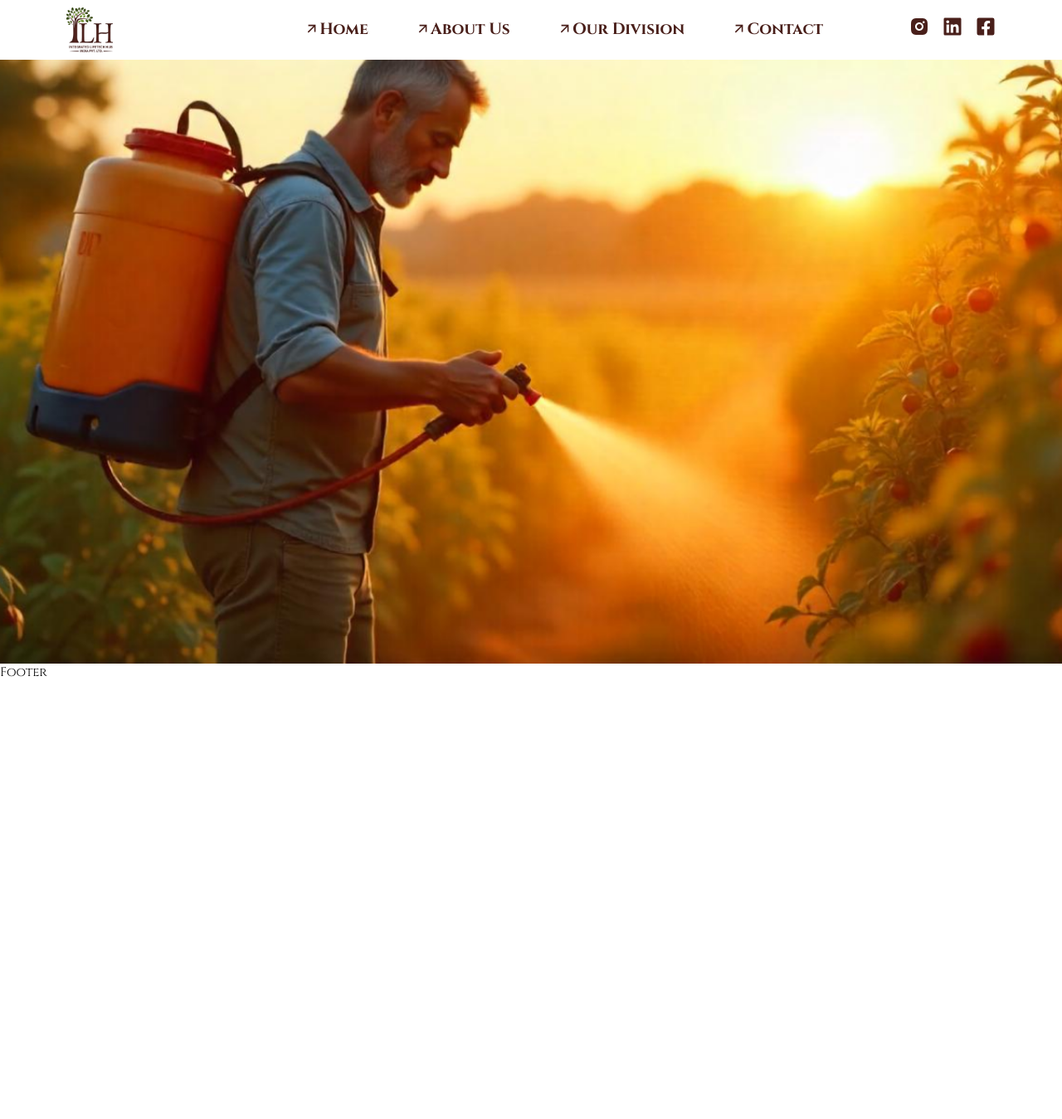
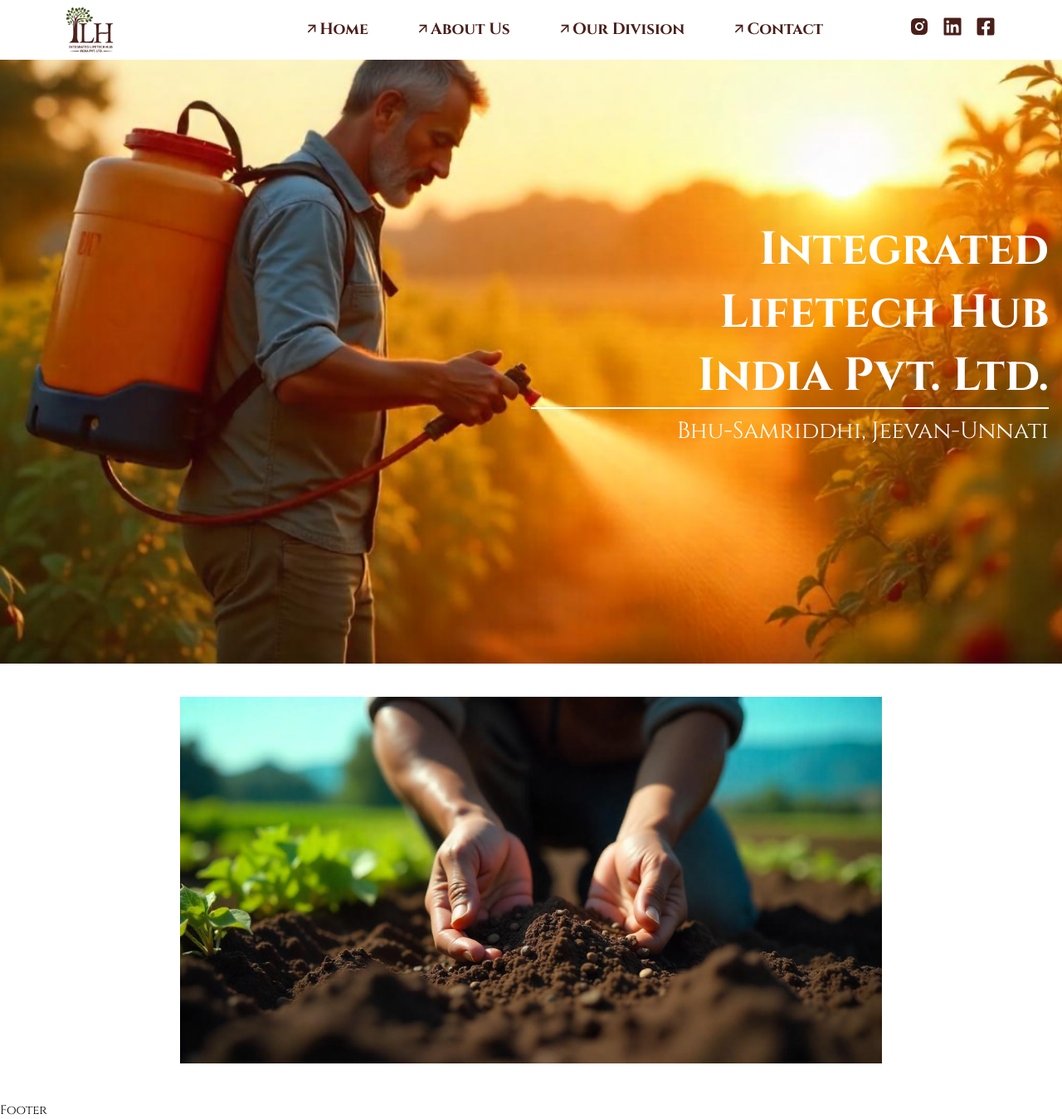
Before and after one commit to it-IntegratedLifetechHub/ILH-Website, a React (Vite) app in the folder ILH-website/: page / in a window 1280 px wide. Shown: the whole page at 83% size. Before the commit the page ends 821 px from the top, so only its background shows below. Built offline with nearby package versions, Linux system fonts and the light colour scheme.

Commit message:
hero section completed with title and subtitle

```diff
--- a/ILH-website/src/index.css
+++ b/ILH-website/src/index.css
@@ -24,8 +24,8 @@
 }
 
 *::selection {
-  background: #dc3545;
-  color: #072f62;
+  background: #491F1A;
+  color: #70c600;
 }
 
 body::-webkit-scrollbar {
@@ -273,12 +273,12 @@
 
 
 
-
 .homepage {
   min-height: 100vh;
   display: flex;
   align-items: center;
-  justify-content: right;
+  justify-content: center;
+  /* Center content horizontally */
   position: relative;
   overflow: hidden;
   background-position: center;
@@ -287,21 +287,19 @@
   animation: change 25s infinite ease-in-out;
 }
 
-/* Additional styles for smaller devices */
+/* Use the mobile animation for screens 768px or smaller */
 @media screen and (max-width: 768px) {
   .homepage {
     animation: mobchange 25s infinite ease-in-out;
-    background-position: center;
   }
 }
 
+/* Adjust height for large screens to account for header height */
 @media screen and (min-width: 1024px) {
   .homepage {
     height: calc(100vh - 3.5rem);
   }
 }
-
-
 
 /* Keyframes for desktop background image animation */
 @keyframes change {
@@ -361,21 +359,81 @@
   min-height: 100vh;
   width: 100vw;
   display: flex;
-  justify-content: flex-end;
+  align-items: right;
+  /* Center content vertically */
+  justify-content: center;
+  /* Center content horizontally */
+  flex-direction: column;
+  /* Stack title and subtitle */
+  text-align: right;
   position: relative;
-  overflow: hidden;
+  z-index: 1;
+  /* Place content above background */
+  color: white;
+  padding: 1rem;
 }
 
+.hero-title {
+  font-size: 2.5rem;
+  font-weight: 700;
+  margin: 0;
+}
+
+.hero-subtitle {
+  font-size: 1.25rem;
+  font-weight: 400;
+  margin-top: 0.5rem;
+}
+
+/* Styling adjustments for larger screens */
+@media screen and (min-width: 1024px) {
+  .hero-title {
+    font-size: 3.5rem;
+  }
+
+  .hero-subtitle {
+    font-size: 1.75rem;
+  }
+}
+
+.hero-divider {
+  border: none;
+  height: 2px;
+  background-color: #fff;
+  /* Gradient color for a modern look */
+  width: 50%;
+  /* Center the divider with spacing */
+  box-shadow: 0 4px 8px rgba(0, 0, 0, 0.1);
+  /* Optional: adds shadow for depth */
+  margin-left: auto;
+  margin-right: 0;
+}
 
 .hero-image {
-  flex: 1;
-  background-size: cover;
-  background-position: center;
   position: absolute;
   top: 0;
   left: 0;
   width: 100%;
   height: 100%;
+  background-size: cover;
+  background-position: center;
   z-index: -1;
-  /* Place image behind the content */
+  /* Place image behind content */
 }
+
+
+
+
+.about-section {
+  background-size: cover;
+  background-position: center;
+  background-attachment: fixed;
+  position: relative;
+  display: flex;
+  overflow: hidden;
+  padding: 40px 20px;
+  align-content: center;
+  flex-direction: column;
+  justify-content: center;
+  align-items: center;
+}
--- a/ILH-website/src/pages/Home.jsx
+++ b/ILH-website/src/pages/Home.jsx
@@ -1,13 +1,30 @@
 import React from "react";
+import aboutus from "../assets/aboutus.png";
 
 const Home = () => {
   return (
     <>
       <div className="homepage" id="home">
         <div className="hero-content">
+          <h1 className="hero-title">
+            Integrated <br />
+            Lifetech Hub <br />
+            India Pvt. Ltd.
+          </h1>
+
+          <hr className="hero-divider" />
+
+          <p className="hero-subtitle">Bhu-Samriddhi, Jeevan-Unnati</p>
+
           <div className="hero-image">
-            {/* The background image will be styled via CSS */}
+            {/* Background image styled via CSS */}
           </div>
+        </div>
+      </div>
+
+      <div className="about-section">
+        <div className="bgbox">
+          <img src={aboutus} alt="" srcset="" />
         </div>
       </div>
     </>
```
Also changed, not shown: ILH-website/src/assets/aboutus.png (added).
